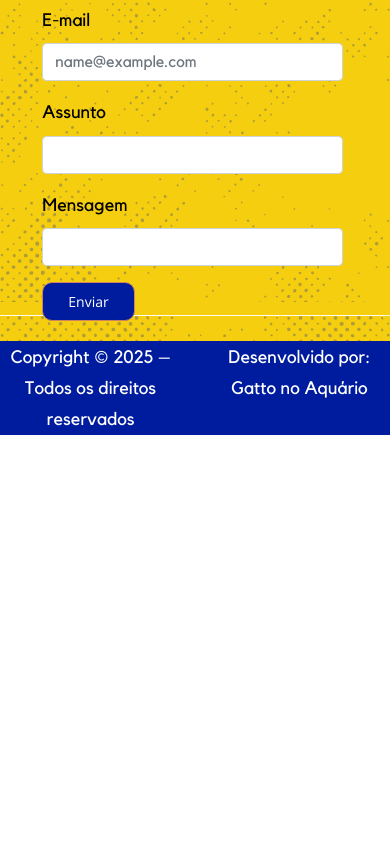
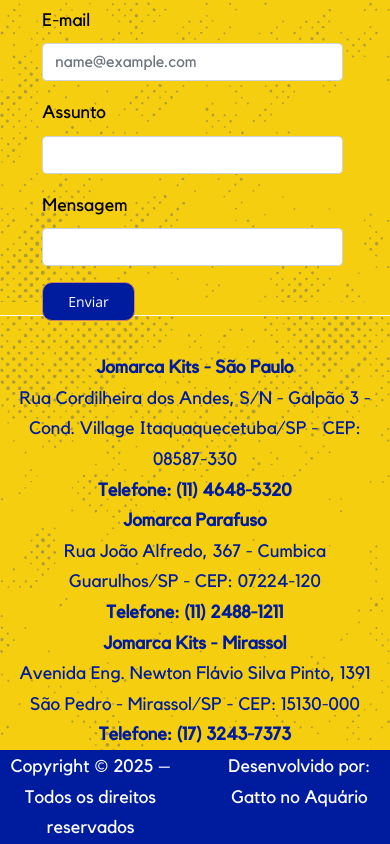
Before and after one commit to alankorn/JomarcaKits, a website: page blog/theme/blog.html in a window 390 px wide. Shown: the part 5009-5853 px from the top of the page. Before the commit the page ends 5444 px from the top, so only its background shows below. Drawn offline with nearby package versions, Linux system fonts and the light colour scheme.

Commit message:
alterações na responsividade

```diff
--- a/blog/theme/blog.html
+++ b/blog/theme/blog.html
@@ -404,7 +404,26 @@
 						  </div>
 						</form>
 			</div>
+			<div class="row text-center" id="enderecos">
+				<div class="col-sm">
+				 <span class="negrito">Jomarca Kits - São Paulo</span><br>
+		  Rua Cordilheira dos Andes, S/N - Galpão 3 - Cond. Village  Itaquaquecetuba/SP - CEP: 08587-330
+		  <br><span class="negrito">Telefone: (11) 4648-5320</span>
+				</div>
+				<div class="col-sm">
+				  <span class="negrito">Jomarca Parafuso</span><br>
+				  Rua João Alfredo, 367 - Cumbica  Guarulhos/SP - CEP: 07224-120
+		  <br><span class="negrito">Telefone: (11) 2488-1211</span>
+				</div>
+				<div class="col-sm">
+				  <span class="negrito">Jomarca Kits - Mirassol</span><br>
+				  Avenida Eng. Newton Flávio Silva Pinto, 1391<br>
+				  São Pedro - Mirassol/SP - CEP: 15130-000
+		  <br><span class="negrito">Telefone: (17) 3243-7373</span>
+				</div>
+			  </div>
 		</section>
+
 		<section id="creditos">
 			<div class="row text-center">
 				<div class="col">
--- a/style.css
+++ b/style.css
@@ -630,4 +630,12 @@
         font-size: 40px;
     }
 
+    #enderecos{
+        margin-left: 10px;
+    }
+
+    #creditos .col{
+        margin-left: 20px;
+    }
+
 }
```
Also changed, not shown: index.html (+1 -1 lines), representantes.html (+4 -0 lines).
